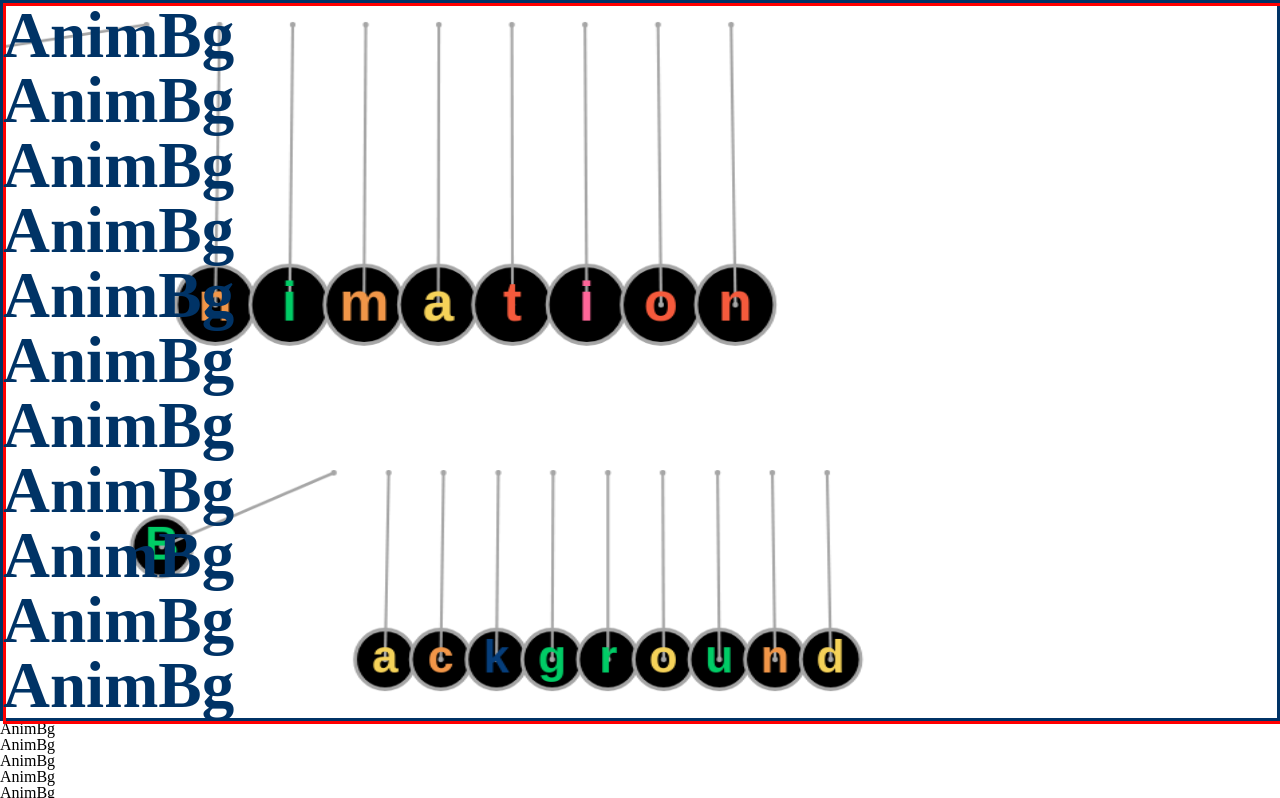
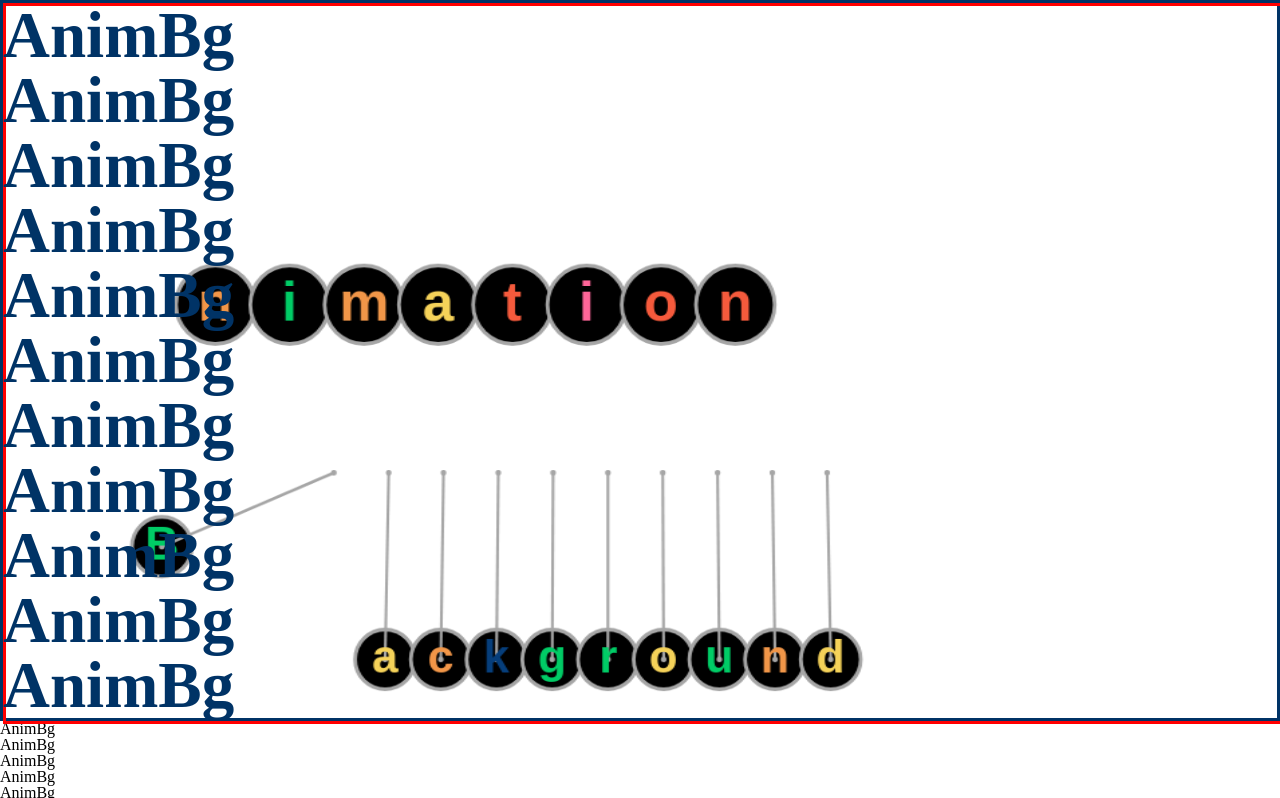
Before and after one commit to e-eq-mc2/AnimBg, a website built with webpack: page index.html in a window 1280 px wide. Shown: the top 798 px of the page. Built offline with Linux system fonts and the light colour scheme; animation ran at ten frames a second.

Commit message:
Add constraint visible flag

```diff
--- a/index.html
+++ b/index.html
@@ -25,6 +25,7 @@
     <script>
       AnimBg.NewtonsCradle.run({
         el: "#animation-bg",
+        boundsOffset: {x: 0, y: 0},
         boundsScale: {x: 1.05, y: 1.05},
         bodyColors: ['#000000', '#999999',  '#ffffff', '#ff0066', '#ff66cc', '#0099ff', '#009900', '#ffcc00',],
         textColors: ['#f19648', '#f5d259', '#f55a3c', '#063e7b', '#00cc66', '#ff6699'],
@@ -32,7 +33,7 @@
           {
             baseX: 150, baseY: 20, size: 40, length: 300,
             bodyLineWidth:       8, bodyLineColor:       '#a6a6a6',
-            constraintLineWidth: 3, constraintLineColor: '#a6a6a6',
+            constraintVisible: false, constraintLineWidth: 3, constraintLineColor: '#a6a6a6',
             text: "Animation", font: '800 60px Arial',
           },
           {
--- a/src/newtonscradle.js
+++ b/src/newtonscradle.js
@@ -64,6 +64,7 @@ AnimBg.NewtonsCradle = class NewtonsCradle extends AnimBgBase {
       baseX, baseY, size, length,
       bodyColor,
       bodyLineWidth      , bodyLineColor,
+      constraintVisible,
       constraintLineWidth, constraintLineColor,
       text, font,
       bodyColors, textColors,
@@ -93,6 +94,7 @@ AnimBg.NewtonsCradle = class NewtonsCradle extends AnimBgBase {
 
       const constraint = Matter.Constraint.create({pointA: { x: x, y: baseY }, bodyB: body,
         render:{
+          visible: constraintVisible === void 0 ? true : constraintVisible,
           strokeStyle: constraintLineColor,
           lineWidth: constraintLineWidth,
         }
```
Also changed, not shown: dist/animbg.min.js, 1 other file.
